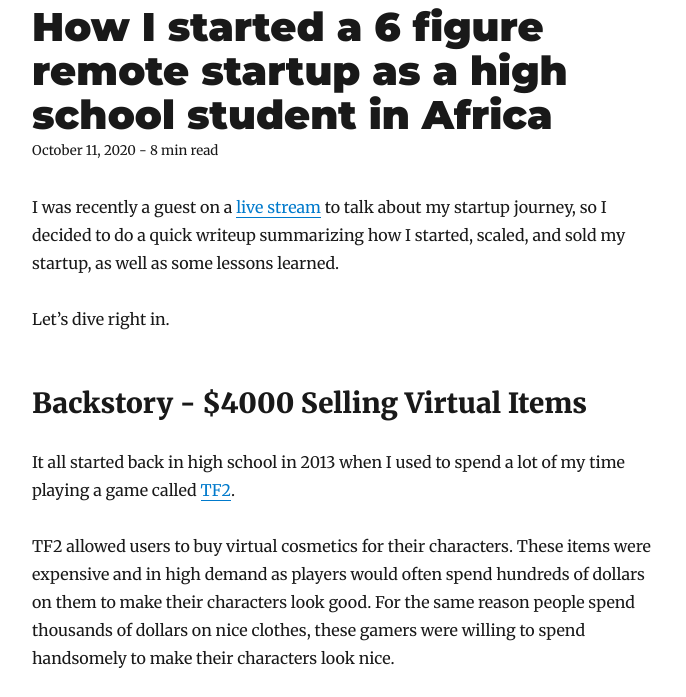
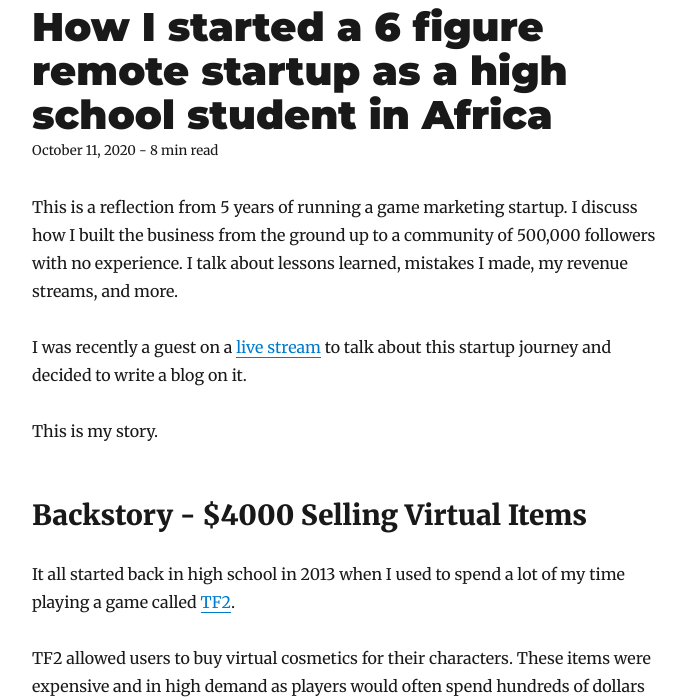
Before and after one commit to Nutlope/my-blog, a Gatsby site: page /startup-journey/ in a window 1280 px wide. Shown: the part 90-787 px from the top of the page, without its empty margins (293-979 px from the left). Built offline with nearby package versions, Linux system fonts and the light colour scheme; Gatsby itself is replaced by a stand-in of ours; some packages are replaced by stand-ins of ours.

Commit message:
reworded intro in startup journey

```diff
--- a/content/blog/startup-journey/index.md
+++ b/content/blog/startup-journey/index.md
@@ -2,12 +2,14 @@
 title: How I started a 6 figure remote startup as a high school student in Africa
 date: "2020-10-11T22:40:32.169Z"
 description: A summary of how I started, scaled, and sold my startup, as well as key lessons that I learned.
-ogimage: "./org.png"
+image: "./org.png"
 ---
 
-I was recently a guest on a [live stream](https://www.youtube.com/watch?v=Og0H0REOTco&t=488s&ab_channel=EvaincludeJS) to talk about my startup journey, so I decided to do a quick writeup summarizing how I started, scaled, and sold my startup, as well as some lessons learned.
+This is a reflection from 5 years of running a game marketing startup. I discuss how I built the business from the ground up to a community of 500,000 followers with no experience. I talk about lessons learned, mistakes I made, my revenue streams, and more.
 
-Let’s dive right in.
+I was recently a guest on a [live stream](https://www.youtube.com/watch?v=Og0H0REOTco&t=488s&ab_channel=EvaincludeJS) to talk about this startup journey and decided to write a blog on it.
+
+This is my story.
 
 ## Backstory - \$4000 Selling Virtual Items
 
```
